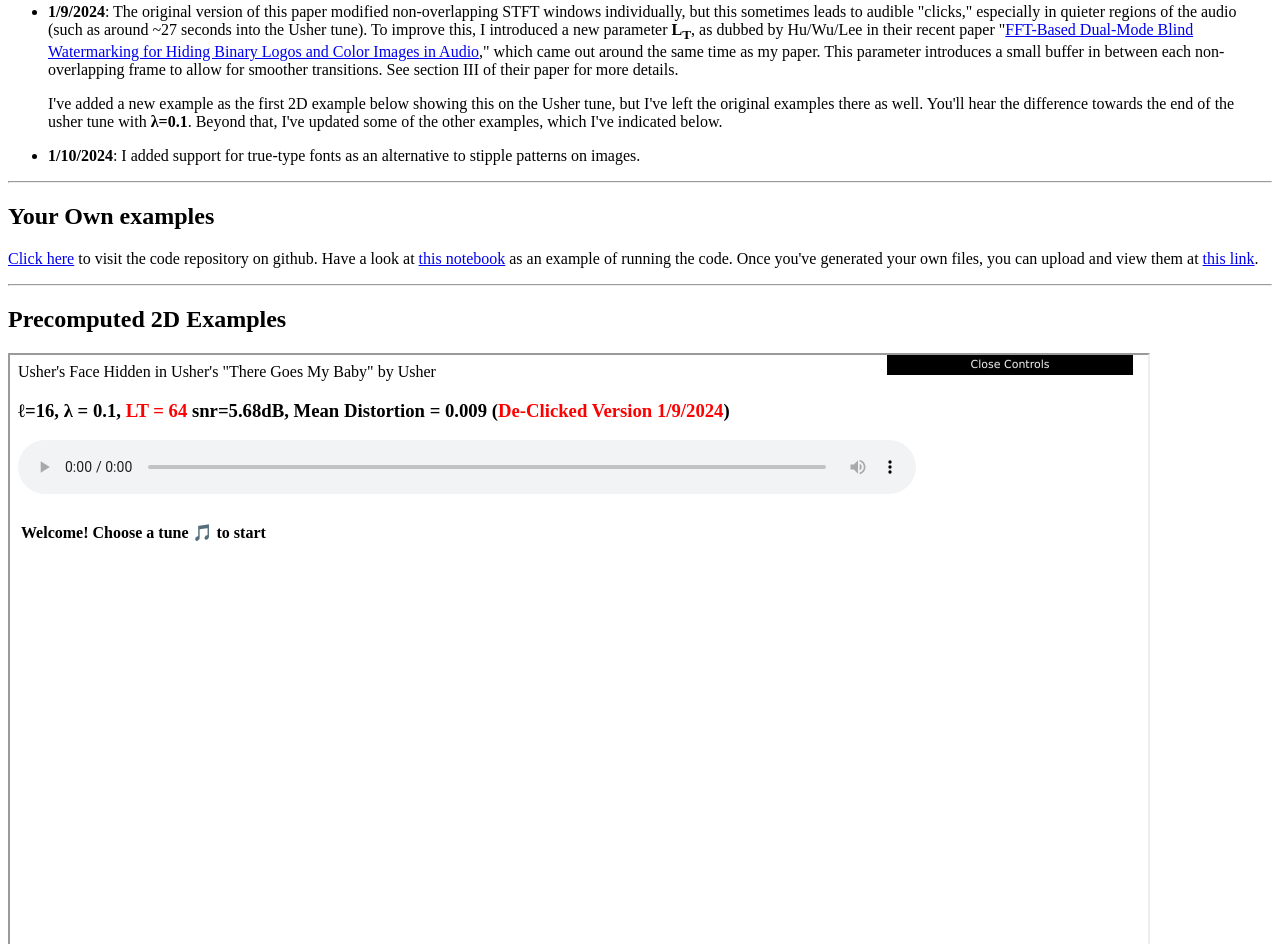
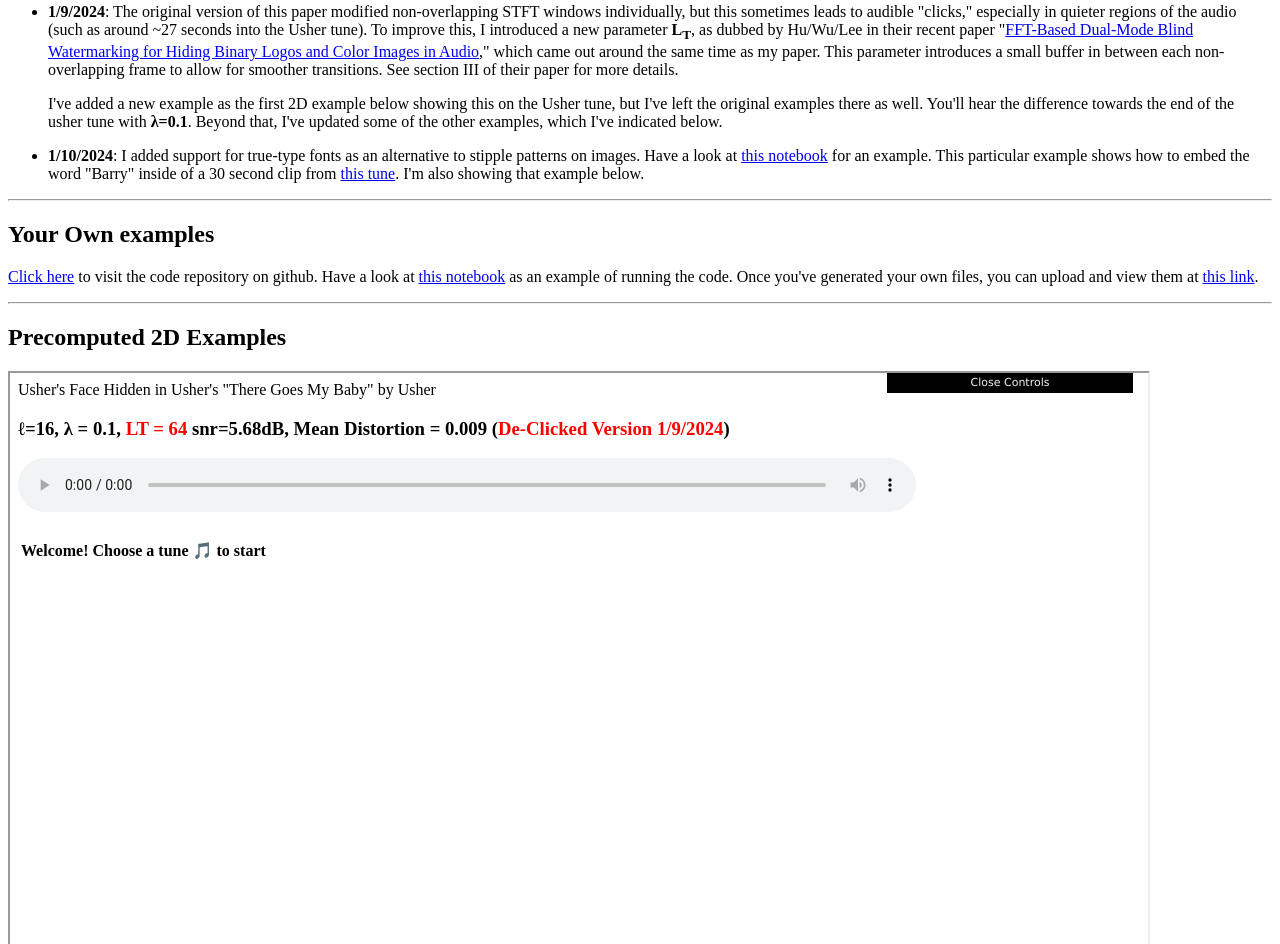
Before and after one commit to ctralie/AudioCurveSteganography, a plain HTML site: page viewer/examples/index.html in a window 1280 px wide. Shown: the part 761-1705 px from the top of the page. Drawn offline with Linux system fonts and the light colour scheme; no server answers; a script that the page names is missing.

Commit message:
Directions for TTF

```diff
--- a/viewer/examples/index.html
+++ b/viewer/examples/index.html
@@ -24,7 +24,7 @@
 
             </li>
             <li>
-                <b>1/10/2024</b>: I added support for true-type fonts as an alternative to stipple patterns on images.
+                <b>1/10/2024</b>: I added support for true-type fonts as an alternative to stipple patterns on images.  Have a look at <a href = "https://github.com/ctralie/AudioCurveSteganography/blob/main/viewer/examples/barry-text-2d.ipynb">this notebook</a> for an example.  This particular example shows how to embed the word "Barry" inside of a 30 second clip from <a href = "https://www.youtube.com/watch?v=tB54XUhA9_w">this tune</a>.  I'm also showing that example below.
             </li>
         </ul>
 
```
